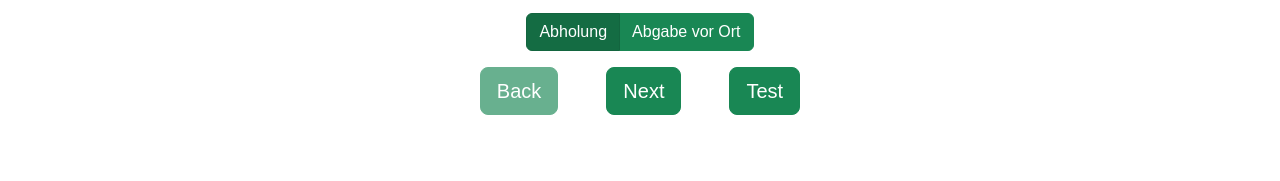
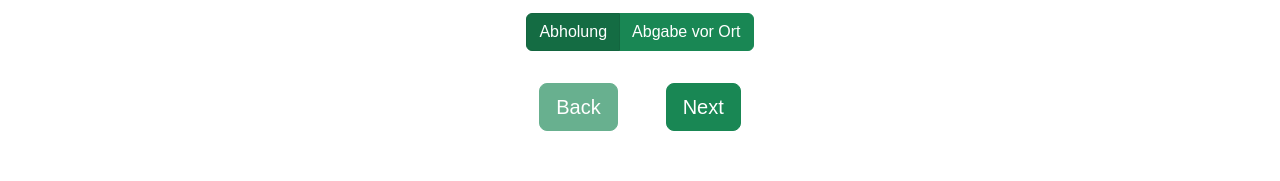
Before and after one commit to itzwich1/kleiderspenden_registrierung, a React (Create React App) app: page /RegisterForm in a window 1280 px wide. Shown: the part 164-345 px from the top of the page. Built offline with nearby package versions, Linux system fonts and the light colour scheme.

Commit message:
Buttons ausgelagert sodass in letztem Schritt Dynamisch ein anderer Button kommt.

```diff
--- a/src/pages/Home/FormularElements/RegisterForm.jsx
+++ b/src/pages/Home/FormularElements/RegisterForm.jsx
@@ -8,6 +8,11 @@ import { Button } from "react-bootstrap";
 export default function RegisterForm() {
   const [currentStep, setCurrentStep] = useState(0);
   const [deliveryOption, setDeliveryOption] = useState(1);
+  const [userData, setUserData] = useState({
+    abgabeart: {},
+    krisengebiet: {},
+    spendenkorb: {},
+  });
 
   const steps = [
     { name: "Abgabeart" },
@@ -27,9 +32,34 @@ export default function RegisterForm() {
     }
   };
 
-  //TODELETE
-  const test = () => {
-    console.log(deliveryOption);
+  const renderButtons = () => {
+    return (
+      <div className="d-flex gap-5 mt-3">
+        {/* Back Button */}
+        <Button
+          variant="success"
+          size="lg"
+          onClick={handleBack}
+          disabled={currentStep === 0}
+        >
+          Back
+        </Button>
+        {currentStep === 2 ? (
+          <Button variant="primary" size="lg" >
+            Bestellung Abschließen
+          </Button>
+        ) : (
+          <Button
+            variant="success"
+            size="lg"
+            onClick={handleNext}
+            disabled={currentStep === 2}
+          >
+            Next
+          </Button>
+        )}
+      </div>
+    );
   };
 
   const renderStepContent = () => {
@@ -69,31 +99,7 @@ export default function RegisterForm() {
       >
         {renderStepContent()}
         <div style={{ marginTop: "20px" }} className="d-flex gap-5 mt-3">
-          <Button
-            variant="success"
-            size="lg"
-            onClick={handleBack}
-            disabled={currentStep === 0}
-          >
-            Back
-          </Button>
-          <Button
-            variant="success"
-            size="lg"
-            onClick={handleNext}
-            disabled={currentStep === 2}
-          >
-            Next
-          </Button>
-
-          <Button
-            variant="success"
-            size="lg"
-            onClick={test}
-
-          >
-            Test
-          </Button>
+          {renderButtons()}
         </div>
       </div>
     </div>
```
